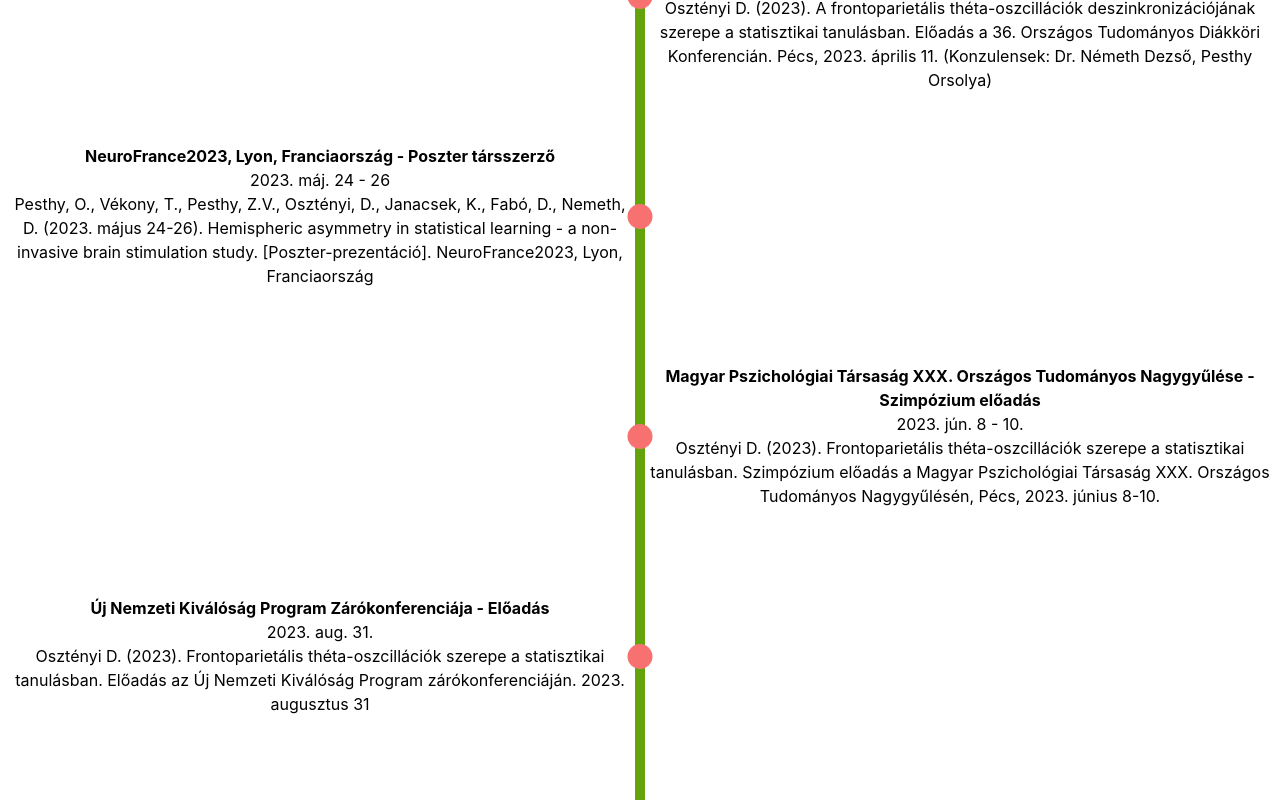
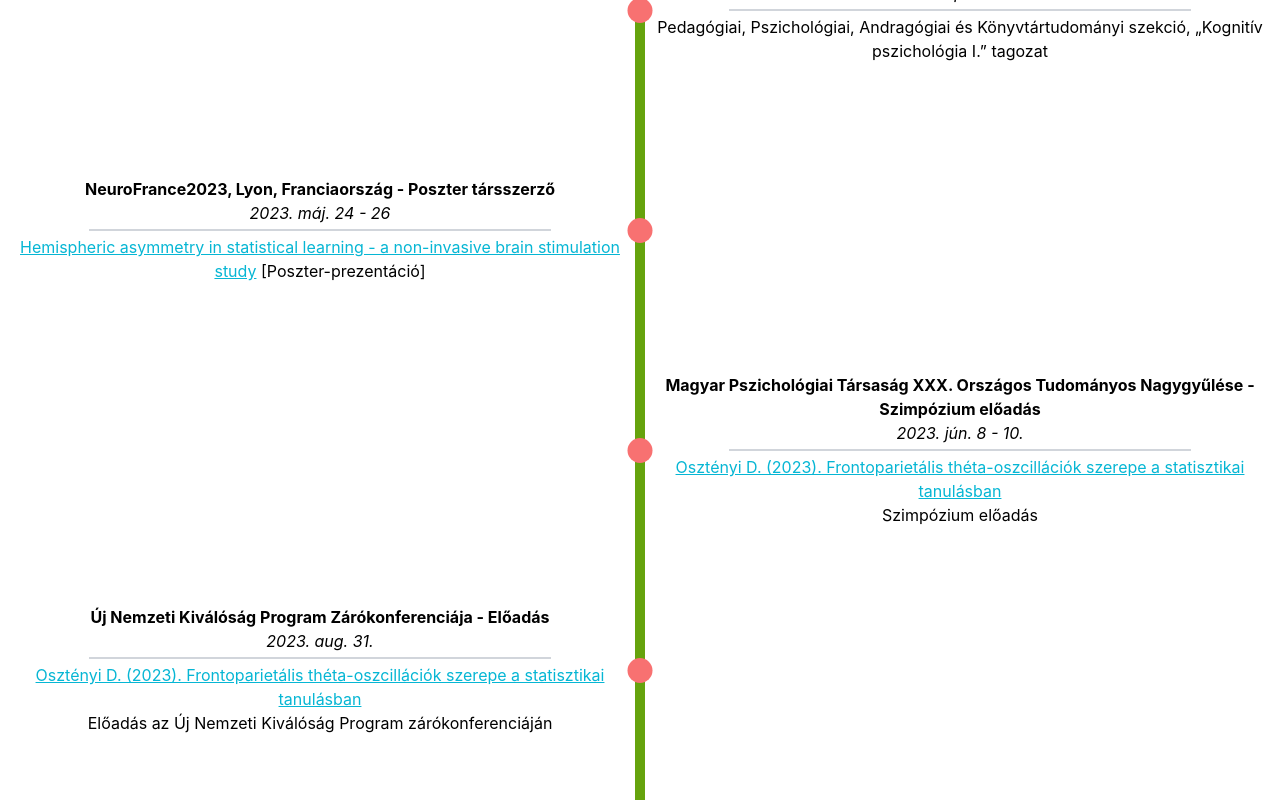
Before and after one commit to badzso-boop/osztenyi, a React (Create React App) app: page /publications in a window 1280 px wide. Shown: the part 440-1240 px from the top of the page. Built offline with nearby package versions, Linux system fonts and the light colour scheme.

Commit message:
finishing touches

```diff
--- a/package.json
+++ b/package.json
@@ -12,6 +12,7 @@
     "@testing-library/jest-dom": "^5.17.0",
     "@testing-library/react": "^13.4.0",
     "@testing-library/user-event": "^13.5.0",
+    "fontawesome": "^5.6.3",
     "react": "^18.3.1",
     "react-dom": "^18.3.1",
     "react-router-dom": "^6.23.1",
--- a/src/Components/Navbar.js
+++ b/src/Components/Navbar.js
@@ -36,7 +36,7 @@ const Nav = () => {
             src="https://tailwindui.com/img/logos/mark.svg?color=indigo&shade=600"
             alt="Your Company Logo"
           />
-          <span className="ml-2 text-xl font-semibold">Your Company</span>
+          <Link className="ml-2 text-xl font-semibold" to="/">Osztényi Dóri</Link>
         </div>
         <div className="hidden lg:flex space-x-4">
           <Link to="/">Főoldal</Link>
--- a/src/Components/TimelineComponentVertical.js
+++ b/src/Components/TimelineComponentVertical.js
@@ -11,9 +11,10 @@ const TimelineComponentVertical = ({ title, content, time, left }) => {
           ></div>
           <div className="w-[10px] h-[220px] bg-lime-600 my-auto z-0 absolute left-1/2 transform -translate-x-1/2"></div>
           <div className="w-full h-full flex items-center justify-end">
-            <div className="w-1/2 p-2 ">
+            <div className="w-1/2 p-3">
               <h4 className="text-center font-bold">{title}</h4>
-              <p className="text-center">{time}</p>
+              <p className="text-center italic">{time}</p>
+              <hr className="my-1 border-t-2 w-3/4 mx-auto border-gray-300" />
               <p className="text-center">{content}</p>
             </div>
           </div>
@@ -26,9 +27,10 @@ const TimelineComponentVertical = ({ title, content, time, left }) => {
           ></div>
           <div className="w-[10px] h-[220px] bg-lime-600 my-auto z-0 absolute left-1/2 transform -translate-x-1/2"></div>
           <div className="w-full h-full flex items-center">
-            <div className="w-1/2 p-2 ">
+            <div className="w-1/2 p-3">
               <h4 className="text-center font-bold">{title}</h4>
-              <p className="text-center">{time}</p>
+              <p className="text-center italic">{time}</p>
+              <hr className="my-1 border-t-2 w-3/4 mx-auto border-gray-300" />
               <p className="text-center">{content}</p>
             </div>
           </div>
--- a/src/Pages/ProfessionalExperience.js
+++ b/src/Pages/ProfessionalExperience.js
@@ -17,20 +17,7 @@ const ProfessionalExperience = () => {
         <TimelineComponentVertical
           left={true}
           title="Kutatási Aszisztens"
-          content={
-            <>
-              <span>
-                ELTE - PPK Emlékezet, Nyelv és Idegtudomány Kutatócsoport
-              </span>
-              <br />
-              <span>
-                Adatfelvétel lebonyolítása (EEG és eye-tracker használata),
-                vizsgálati személyekkel kapcsolattartás, jegyzőkönyv készítése,
-                adminisztráció. „Non-invazív agyi stimuláció (rTMS) hatása az
-                implicit statisztikai tanulásra” c. projekt keretében.
-              </span>
-            </>
-          }
+          content="ELTE - PPK Emlékezet, Nyelv és Idegtudomány Kutatócsoport"
           time="2021.szept. - 2023.máj."
         />
         <TimelineComponentVertical
--- a/src/Pages/Publications.js
+++ b/src/Pages/Publications.js
@@ -5,7 +5,7 @@ import TimelineComponentVertical from "../Components/TimelineComponentVertical";
 const Publications = () => {
   return (
     <div className="mb-[70px]">
-      <h1 className="border">Publikációk</h1>
+      <h1 className="text-4xl text-center font-bold">Publikációk</h1>
 
       <div className="mt-4">
         <TimelineComponentVertical
@@ -17,21 +17,7 @@ const Publications = () => {
         <TimelineComponentVertical
           left={true}
           title="III. hely - 36. Országos Tudományos Diákköri Konferencia"
-          content={
-            <>
-              <span>
-                Pedagógiai, Pszichológiai, Andragógiai és Könyvtártudományi
-                szekció, „Kognitív pszichológia I.” tagozat
-              </span>
-              <br />
-              <span>
-                Osztényi D. (2023). A frontoparietális théta-oszcillációk
-                deszinkronizációjának szerepe a statisztikai tanulásban. Előadás
-                a 36. Országos Tudományos Diákköri Konferencián. Pécs, 2023.
-                április 11. (Konzulensek: Dr. Németh Dezső, Pesthy Orsolya)
-              </span>
-            </>
-          }
+          content="Pedagógiai, Pszichológiai, Andragógiai és Könyvtártudományi szekció, „Kognitív pszichológia I.” tagozat"
           time="2023. ápr. 11 - 13"
         />
         <TimelineComponentVertical
@@ -39,34 +25,54 @@ const Publications = () => {
           title="NeuroFrance2023, Lyon, Franciaország - Poszter társszerző"
           content={
             <>
-              <span>
-                Pesthy, O., Vékony, T., Pesthy, Z.V., Osztényi, D., Janacsek,
-                K., Fabó, D., Nemeth, D. (2023. május 24-26). Hemispheric
-                asymmetry in statistical learning - a non-invasive brain
-                stimulation study. [Poszter-prezentáció]. NeuroFrance2023, Lyon,
-                Franciaország
-              </span>
+              <a
+                className="underline text-cyan-500"
+                href="https://m2.mtmt.hu/api/publication/34030698"
+              >
+                Hemispheric asymmetry in statistical learning - a non-invasive
+                brain stimulation study
+              </a>{" "}
+              [Poszter-prezentáció]
             </>
           }
           time="2023. máj. 24 - 26"
         />
         <TimelineComponentVertical
           left={true}
-          title="Magyar Pszichológiai Társaság XXX. Országos Tudományos
-Nagygyűlése - Szimpózium előadás"
-          content="Osztényi D. (2023). Frontoparietális théta-oszcillációk szerepe a
-statisztikai tanulásban. Szimpózium előadás a Magyar Pszichológiai
-Társaság XXX. Országos Tudományos Nagygyűlésén, Pécs, 2023. június
-8-10."
+          title="Magyar Pszichológiai Társaság XXX. Országos Tudományos Nagygyűlése - Szimpózium előadás"
+          content={
+            <>
+              <a
+                className="underline text-cyan-500"
+                href="https://m2.mtmt.hu/api/publication/34030622"
+              >
+                Osztényi D. (2023). Frontoparietális théta-oszcillációk szerepe
+                a statisztikai tanulásban
+              </a>
+              <br />
+              <span>Szimpózium előadás</span>
+            </>
+          }
           time="2023. jún. 8 - 10."
         />
         <TimelineComponentVertical
           left={false}
           title="Új Nemzeti Kiválóság Program Zárókonferenciája - Előadás"
-          content="Osztényi D. (2023). Frontoparietális théta-oszcillációk szerepe a
-statisztikai tanulásban. Előadás az Új Nemzeti Kiválóság Program
-zárókonferenciáján.
-2023. augusztus 31"
+          content={
+            <>
+              <a
+                className="underline text-cyan-500"
+                href="https://m2.mtmt.hu/api/publication/34030622"
+              >
+                Osztényi D. (2023). Frontoparietális théta-oszcillációk szerepe
+                a statisztikai tanulásban
+              </a>
+              <br />
+              <span>
+                Előadás az Új Nemzeti Kiválóság Program zárókonferenciáján
+              </span>
+            </>
+          }
           time="2023. aug. 31."
         />
         <TimelineComponentVertical
--- a/src/Pages/Volunteering.js
+++ b/src/Pages/Volunteering.js
@@ -8,8 +8,8 @@ const Volunteering = () => {
     <div className="mb-[70px]">
       <h1 className="text-4xl text-center font-bold mt-4">Önkéntesség</h1>
 
-      <div class="container mx-auto p-4">
-        <div class="w-full border p-4 rounded-xl">
+      <div className="container mx-auto p-4">
+        <div className="w-full border p-4 rounded-xl mb-4">
           <h3 className="text-2xl text-center">
             Amigos a gyerekekért Alapítvány
           </h3>
@@ -28,11 +28,9 @@ const Volunteering = () => {
             quibusdam
           </p>
         </div>
-        <div class="flex space-x-4 mt-4">
-          <div class="w-1/3 border p-4 rounded-xl">
-            <h3 className="text-xl text-center">
-              InDaHouse Táboroztató Önkéntes
-            </h3>
+        <div className="flex flex-col md:flex-row space-y-4 md:space-y-0 md:space-x-4 mt-4">
+          <div className="w-full md:w-1/3 border p-4 rounded-xl">
+            <h3 className="text-xl text-center">Önkéntes - filmklub tartása</h3>
             <h4 className="text-center text-md">2024. május - </h4>
             <p>
               Lorem ipsum dolor sit amet consectetur adipisicing elit. Maxime
@@ -48,7 +46,7 @@ const Volunteering = () => {
               expedita sint? Sed quibusdam
             </p>
           </div>
-          <div class="w-1/3 border p-4 rounded-xl">
+          <div className="w-full md:w-1/3 border p-4 rounded-xl">
             <h3 className="text-xl text-center">Bátor Tábor Önkéntes</h3>
             <h4 className="text-center text-md">2024. május - </h4>
             <p>
@@ -65,8 +63,10 @@ const Volunteering = () => {
               expedita sint? Sed quibusdam
             </p>
           </div>
-          <div class="w-1/3 border p-4 rounded-xl">
-            <h3 className="text-xl text-center">Önkéntes - filmklub tartása</h3>
+          <div className="w-full md:w-1/3 border p-4 rounded-xl">
+            <h3 className="text-xl text-center">
+              InDaHouse Táboroztató Önkéntes
+            </h3>
             <h4 className="text-center text-md">2024. május - </h4>
             <p>
               Lorem ipsum dolor sit amet consectetur adipisicing elit. Maxime
```
Also changed, not shown: src/Pages/Home.js (+46 -16 lines), 1 other file (tests, documents, lock files or other folders).
